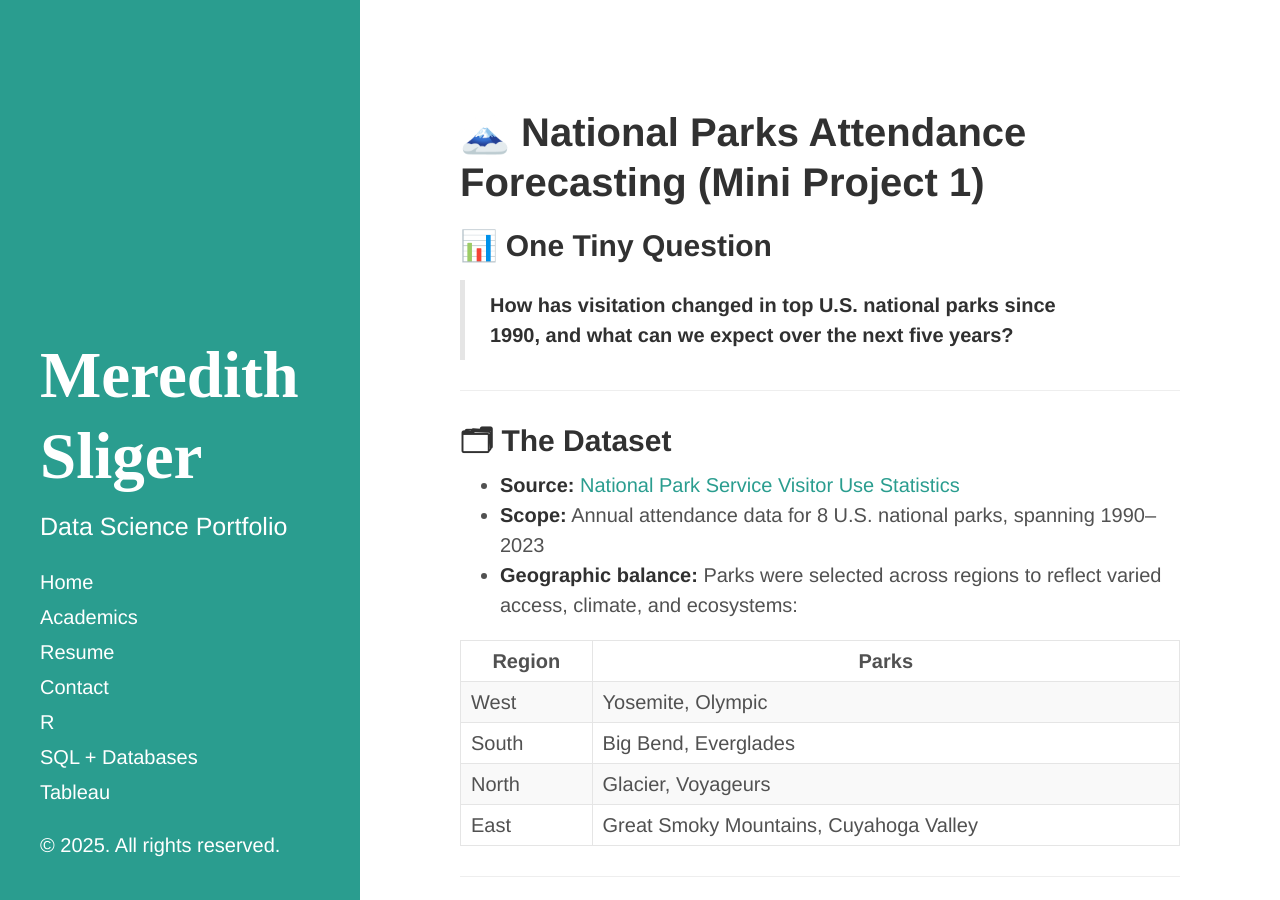
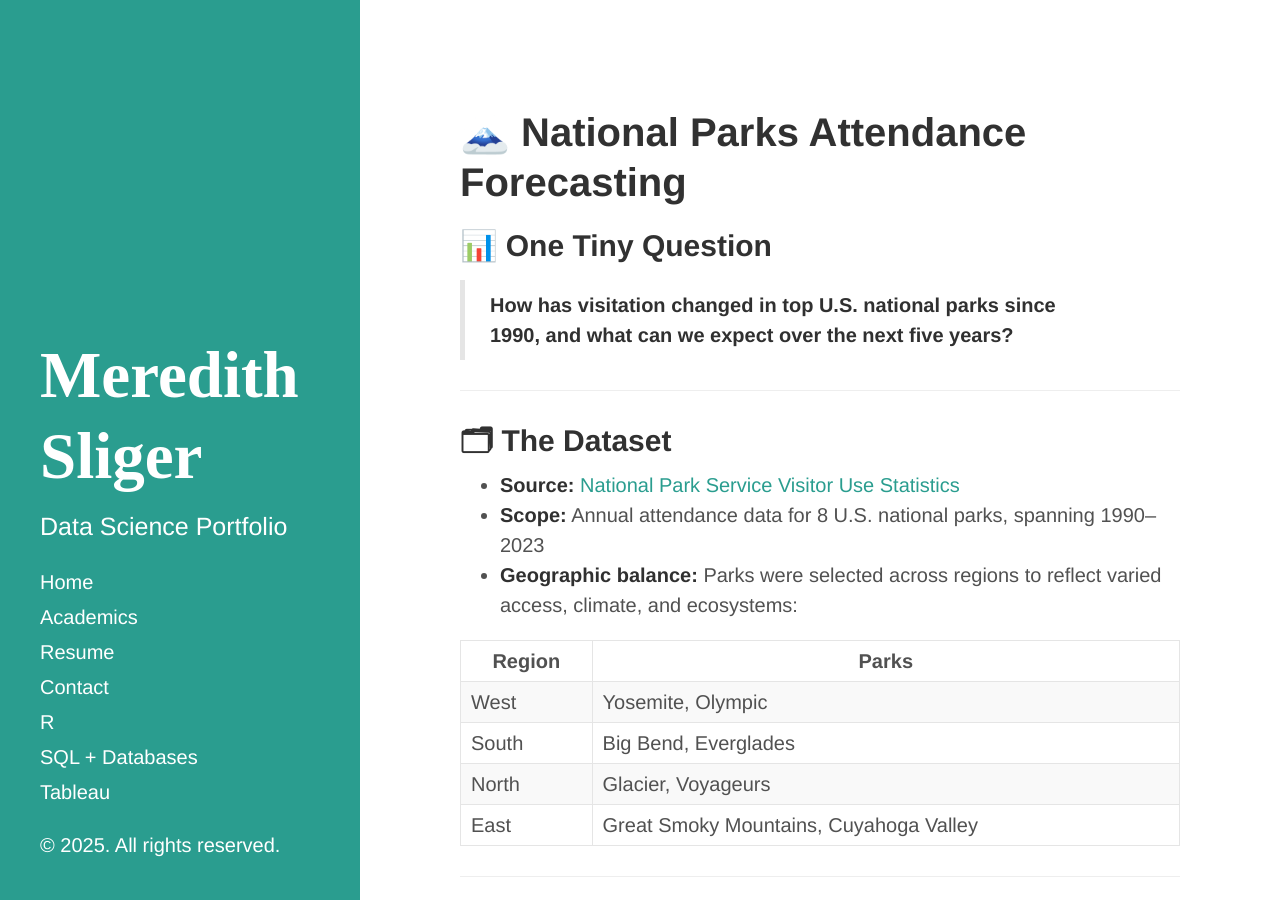
Before and after one commit to meredithsliger/meredithsliger.github.io, a Jekyll site: the page built from projects/NationalParkAttendance/index.md, in a window 1280 px wide and 900 px high. Built offline with Jekyll 4.4.1, drawn with Linux system fonts in a browser that asks for light colours.

Commit message:
Update index.md

```diff
--- a/projects/NationalParkAttendance/index.md
+++ b/projects/NationalParkAttendance/index.md
@@ -3,7 +3,7 @@ layout: default
 title: National Parks Attendance Forecasting
 ---
 
-# 🗻 National Parks Attendance Forecasting (Mini Project 1)
+# 🗻 National Parks Attendance Forecasting
 
 ## 📊 One Tiny Question
 > **How has visitation changed in top U.S. national parks since 1990, and what can we expect over the next five years?**
```
